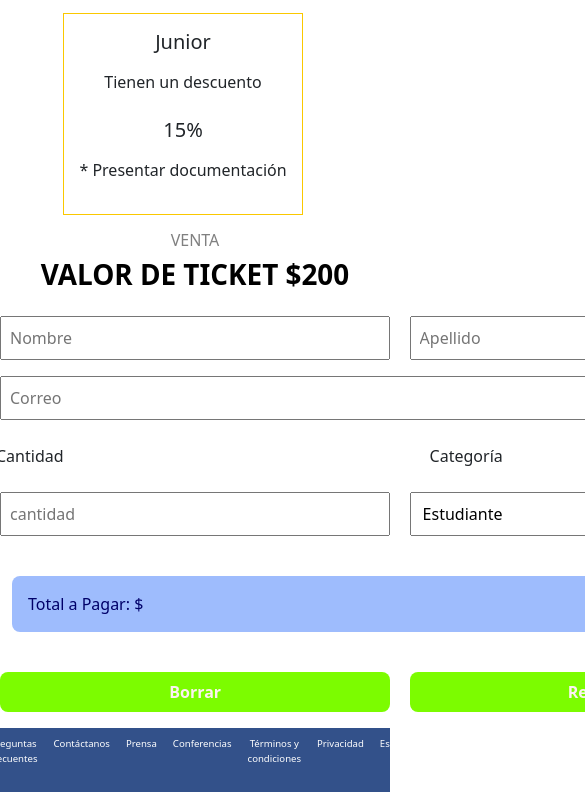
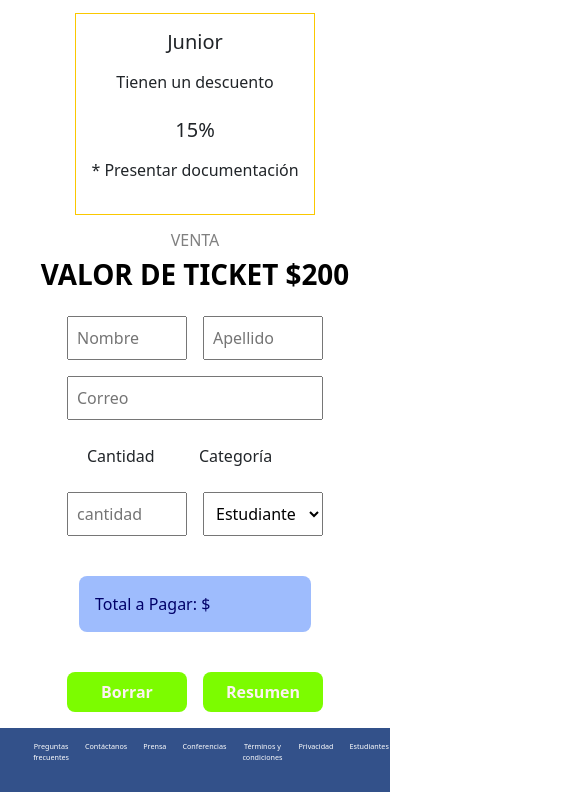
Before and after one commit to alanpisani/trabajo-practico, a website: page ticket.html in a window 390 px wide. Shown: the part 527-1319 px from the top of the page, 585 px wide, since content can reach past the window. Drawn offline with nearby package versions, Linux system fonts and the light colour scheme.

Commit message:
Ultimos retoques

```diff
--- a/css/estilo.css
+++ b/css/estilo.css
@@ -162,6 +162,7 @@ footer{
     background-color:rgb(51, 81, 138);
     height: 4rem;
     color:white;
+
 }
 
 @media (max-width:1000px){
@@ -223,8 +224,10 @@ footer{
         font-size: smaller;
     }
     footer ul{
-        font-size:0.6rem;
+        font-size:0.45rem;
     }
+
+
 }
 
 /*--------TICKET.HTML-----------*/
@@ -232,7 +235,7 @@ footer{
     display:flex;
     justify-content: center;
     gap:1rem;
-
+    margin:0 auto;
     /* border:1px solid red; */
 }
 .promo{
@@ -245,6 +248,7 @@ footer{
     padding-bottom:1rem;
     padding-left:0;
     padding-right:0;
+
 }
 .estudiante{
     border: 1px solid blue;
@@ -298,3 +302,15 @@ footer{
 .botones:hover{
     color:black;
 }
+
+@media (max-width:1000px){
+    .formulario2{
+        width:16rem;
+    }
+    .ticket-row{
+        justify-content: center;
+    }
+    .ticket-input{
+        width:7.5rem;
+    }
+}
```
Also changed, not shown: index.html (+6 -3 lines).
